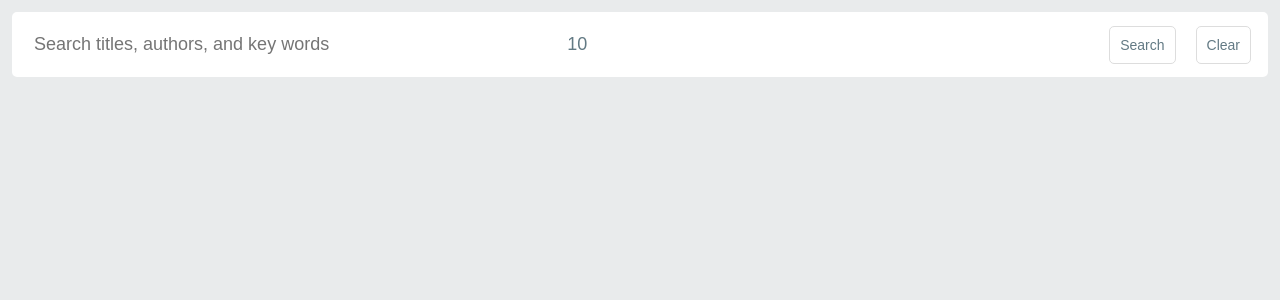
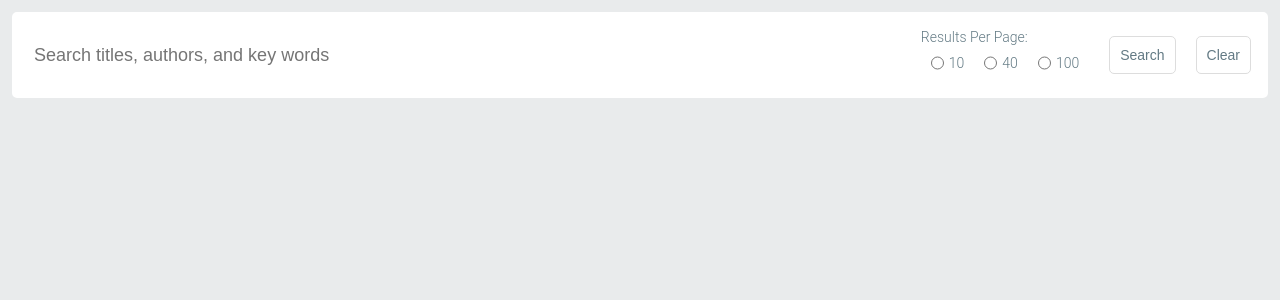
Before and after one commit to johndwatt/Newsletter-Search-App, a React (Create React App) app: page / in a window 1280 px wide. Shown: the top 300 px of the page. Built offline with nearby package versions, Linux system fonts and the light colour scheme.

Commit message:
working radio buttons

```diff
--- a/src/pages/SearchPage.js
+++ b/src/pages/SearchPage.js
@@ -15,7 +15,7 @@ function SearchPage(props) {
     const [submitted, setSubmitted] = useState(false);
     const [search, setSearch] = useState("");
     const [page, setPage] = useState(1);
-    const [perPage, setPerPage] = useState(10);
+    const [perPage, setPerPage] = useState(null);
     const [err, setErr] = useState(null);
 
     /**
@@ -52,12 +52,32 @@ function SearchPage(props) {
     }
 
     /**
-     * Sets the number of articles to load to value of per page input.
+     * Sets the number of articles to load to 10.
      * @param {Object} e Event Object.
      */
-    const handlePerPageInput = (e) => {
-        setPerPage(e.target.value);
+    const handlePerPageInput10 = (e) => {
+        setPerPage(10);
+        console.log(perPage);
     }
+
+    /**
+     * Sets the number of articles to load to 40.
+     * @param {Object} e Event Object.
+     */
+    const handlePerPageInput40 = (e) => {
+        setPerPage(40);
+        console.log(perPage);
+    }
+
+    /**
+     * Sets the number of articles to load to 100.
+     * @param {Object} e Event Object.
+     */
+    const handlePerPageInput100 = (e) => {
+        setPerPage(100);
+        console.log(perPage);
+    }
+
 
     /**
      * Sends request to Wordpress REST API with search query and loads formatted returned articles.
@@ -148,7 +168,7 @@ function SearchPage(props) {
             currentPage--;
         }
 
-        let response = await fetch(`${URL}&search=${search}&page=${currentPage}`);
+        let response = await fetch(`${URL}&search=${search}&page=${currentPage}&per_page=${perPage}`);
         let data = await response.json();
         let dataMod = await data.map((article) => {
             return {
@@ -174,12 +194,38 @@ function SearchPage(props) {
                         value={search}
                         onChange={handleSearchInput}
                         placeholder="Search titles, authors, and key words" />
-                    <input
-                        name="per-page"
-                        type="number"
-                        value={perPage}
-                        onChange={handlePerPageInput}
-                        placeholder="Number of Articles Per Page" />
+                    <div className='per-page-radio'>
+                        <label>Results Per Page:</label>
+                        <div className='per-page-radio-options'>
+                            <div>
+                                <input
+                                    name="contact"
+                                    type="radio"
+                                    id="perPage10"
+                                    value="10"
+                                    onChange={handlePerPageInput10} />
+                                <label>10</label>
+                            </div>
+                            <div>
+                                <input
+                                    name="contact"
+                                    type="radio"
+                                    id="perPage40"
+                                    value="40"
+                                    onChange={handlePerPageInput40} />
+                                <label>40</label>
+                            </div>
+                            <div>
+                                <input
+                                    name="contact"
+                                    type="radio"
+                                    id="perPage100"
+                                    value="100"
+                                    onChange={handlePerPageInput100} />
+                                <label>100</label>
+                            </div>
+                        </div>
+                    </div>
                     <div className='search-btns'>
                         <button
                             type="submit"
--- a/src/styles/SearchPage.css
+++ b/src/styles/SearchPage.css
@@ -101,3 +101,26 @@ button:hover {
     text-align: center;
     color: var(--text-dark);
 }
+
+/* === RADIO STYLING === */
+.per-page-radio {
+    padding: 10px;
+    color: var(--text-dark);
+    font-size: var(--font-size-alt);
+    font-family: var(--font);
+}
+
+.per-page-radio-options {
+    display: flex;
+    justify-content: center;
+    align-items: center;
+}
+
+.per-page-radio-options > div {
+    padding: 10px;
+    display: flex;
+}
+
+.per-page-radio-options > div > label {
+    padding-left: 5px;
+}
```
